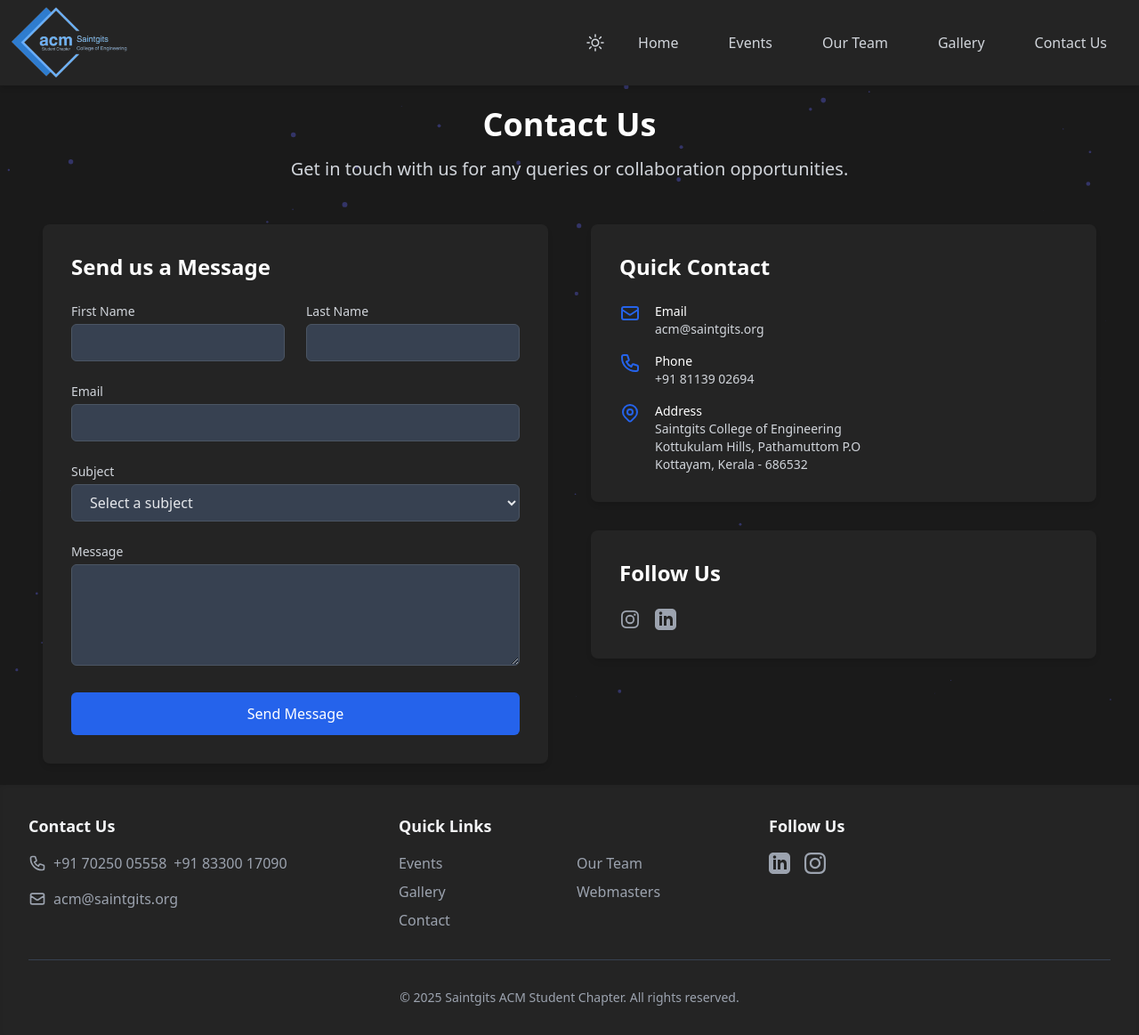
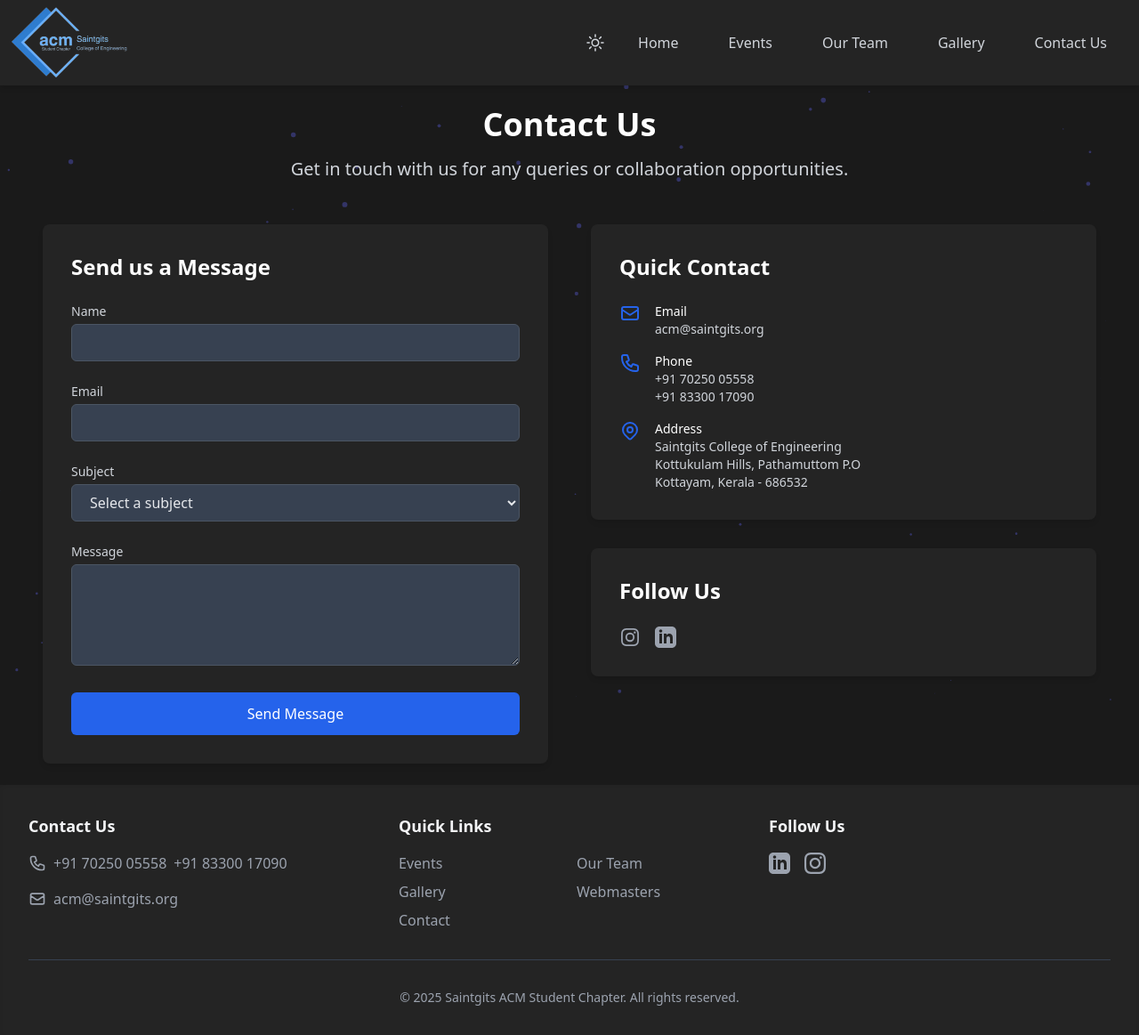
Before and after one commit to abinroy04/ACM-Website, a Flask app: page /contact in a window 1280 px wide. Shown: the whole page at 89% size. Run offline with Flask 3, Linux system fonts and the light colour scheme; some libraries are stand-ins or nearby versions.

Commit message:
Update contact.html

```diff
--- a/templates/contact.html
+++ b/templates/contact.html
@@ -32,18 +32,11 @@
     <!-- Contact Form -->
     <div class="bg-white dark:bg-dark-secondary rounded-lg shadow-md p-8">
         <h2 class="text-2xl font-semibold text-gray-900 dark:text-white mb-6">Send us a Message</h2>
-        <form method="POST" action="{{ url_for('contact') }}" class="space-y-6">
-            <div class="grid grid-cols-1 md:grid-cols-2 gap-6">
-                <div>
-                    <label for="first_name" class="block text-sm font-medium text-gray-700 dark:text-gray-300 mb-1">First Name</label>
-                    <input type="text" name="first_name" id="first_name" required
-                           class="w-full px-4 py-2 border border-gray-300 dark:border-gray-600 dark:bg-gray-700 dark:text-gray-200 rounded-md focus:ring-blue-500 focus:border-blue-500 dark:focus:ring-blue-400">
-                </div>
-                <div>
-                    <label for="last_name" class="block text-sm font-medium text-gray-700 dark:text-gray-300 mb-1">Last Name</label>
-                    <input type="text" name="last_name" id="last_name" required
-                           class="w-full px-4 py-2 border border-gray-300 dark:border-gray-600 dark:bg-gray-700 dark:text-gray-200 rounded-md focus:ring-blue-500 focus:border-blue-500 dark:focus:ring-blue-400">
-                </div>
+        <form method="POST" action="{{ url_for('contact') }}" class="space-y-6" id="contact-form">
+            <div>
+                <label for="name" class="block text-sm font-medium text-gray-700 dark:text-gray-300 mb-1">Name</label>
+                <input type="text" name="name" id="name" required
+                       class="w-full px-4 py-2 border border-gray-300 dark:border-gray-600 dark:bg-gray-700 dark:text-gray-200 rounded-md focus:ring-blue-500 focus:border-blue-500 dark:focus:ring-blue-400">
             </div>
 
             <div>
@@ -105,7 +98,8 @@
                     </div>
                     <div class="ml-4">
                         <p class="text-sm font-medium text-gray-900 dark:text-white">Phone</p>
-                        <p class="text-sm text-gray-600 dark:text-gray-300">+91 81139 02694</p>
+                        <p class="text-sm text-gray-600 dark:text-gray-300">+91  70250 05558</p>
+                        <p class="text-sm text-gray-600 dark:text-gray-300">+91  83300 17090</p>
                     </div>
                 </div>
 
@@ -153,6 +147,11 @@
     </div>
 </div>
 
+<!-- Loading Screen -->
+<div id="loading-screen" class="fixed inset-0 bg-gray-900 bg-opacity-75 flex items-center justify-center z-50 hidden">
+    <div class="loader ease-linear rounded-full border-8 border-t-8 border-gray-200 h-32 w-32"></div>
+</div>
+
 <script>
     document.addEventListener('DOMContentLoaded', () => {
         const flashMessages = document.querySelectorAll('.animate-fade-out');
@@ -162,6 +161,25 @@
                 setTimeout(() => message.remove(), 500);
             }, 3000);
         });
+
+        const form = document.getElementById('contact-form');
+        const loadingScreen = document.getElementById('loading-screen');
+
+        form.addEventListener('submit', () => {
+            loadingScreen.classList.remove('hidden');
+        });
     });
 </script>
+
+<style>
+    .loader {
+        border-top-color: #3498db;
+        animation: spin 1s linear infinite;
+    }
+
+    @keyframes spin {
+        0% { transform: rotate(0deg); }
+        100% { transform: rotate(360deg); }
+    }
+</style>
 {% endblock %}
```
